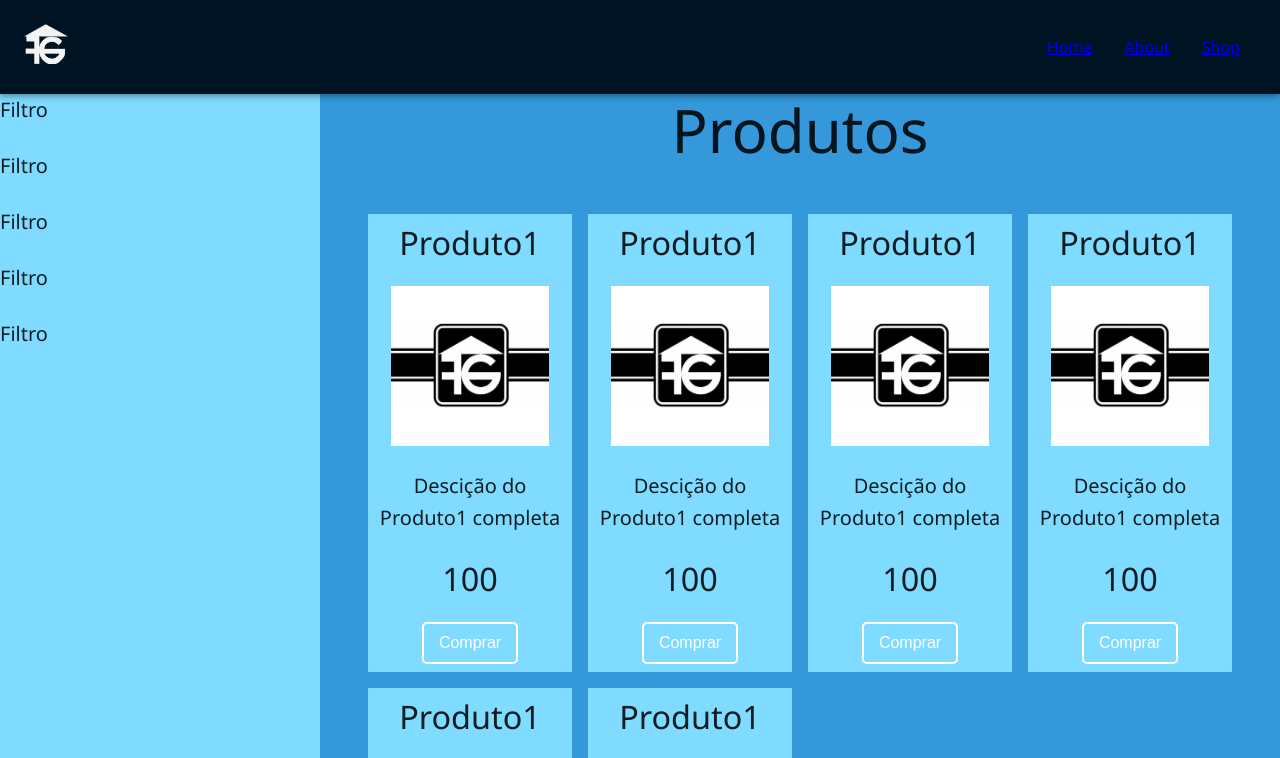
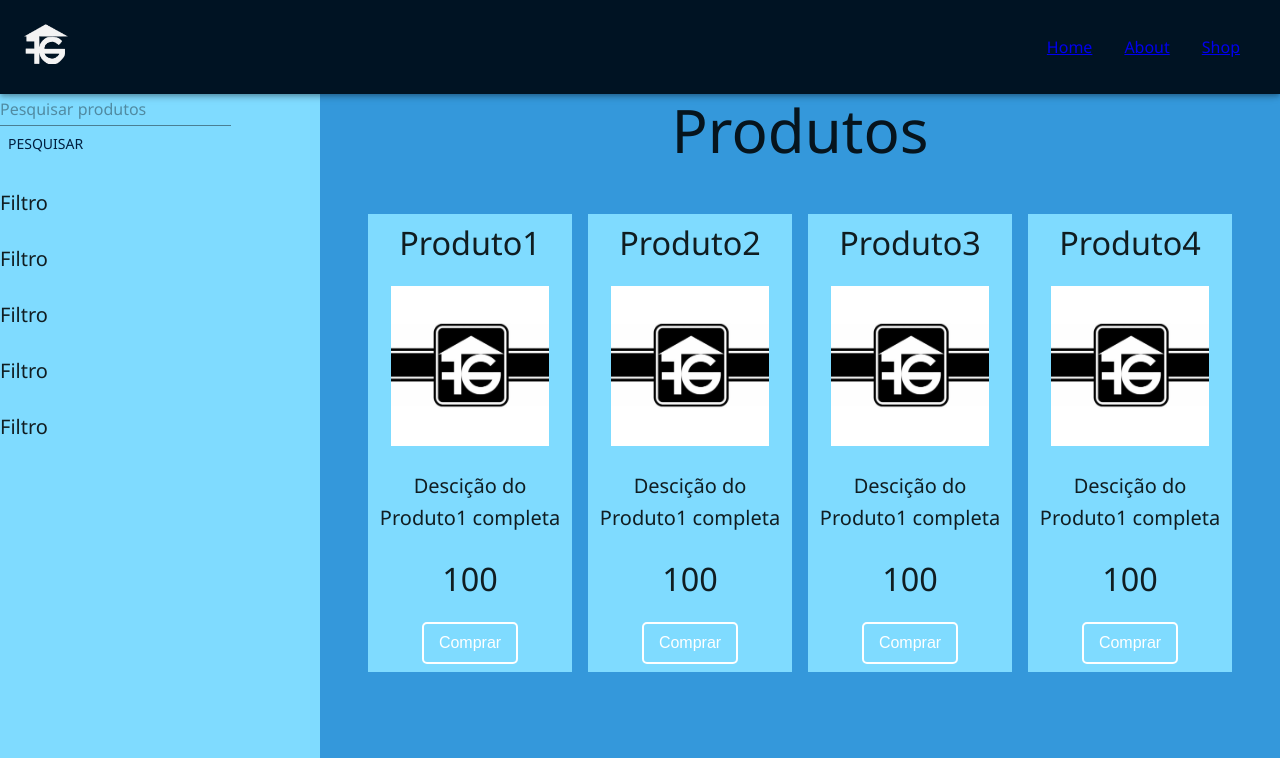
Before and after one commit to PedroVillafuerte/FrancoGagnorShop, a React (Vite) app: page /shop in a window 1280 px wide. Shown: the top 758 px of the page. Built offline with nearby package versions, Linux system fonts and the light colour scheme.

Commit message:
inicio do filter

```diff
--- a/src/components/Product/AllProducts.tsx
+++ b/src/components/Product/AllProducts.tsx
@@ -2,71 +2,52 @@ import placeHolder from '../../assets/Imgs/LogoFG.jpg'
 
 const AllProducts = [
   {
+    id: '0',
+    category: 'Categoria1',
     name: 'Produto1',
     img: placeHolder,
     price: 100,
     description: 'Descição do Produto1 completa',
-        button:
+    button: {
+      label: 'Comprar',
+      link: 'https://www.google.com',
+    },
+  },
   {
-            label: "Comprar",
-            link: "https://www.google.com"
-        }
-        ,
-    }, {
-        name: 'Produto1',
+    id: '1',
+    category: 'Categoria2',
+    name: 'Produto2',
     img: placeHolder,
     price: 100,
     description: 'Descição do Produto1 completa',
-        button:
+    button: {
+      label: 'Comprar',
+      link: 'https://www.google.com',
+    },
+  },
   {
-            label: "Comprar",
-            link: "https://www.google.com"
-        }
-        ,
-    }, {
-        name: 'Produto1',
+    id: '2',
+    category: 'Categoria3',
+    name: 'Produto3',
     img: placeHolder,
     price: 100,
     description: 'Descição do Produto1 completa',
-        button:
+    button: {
+      label: 'Comprar',
+      link: 'https://www.google.com',
+    },
+  },
   {
-            label: "Comprar",
-            link: "https://www.google.com"
-        }
-        ,
-    }, {
-        name: 'Produto1',
+    id: '3',
+    category: 'Categoria4',
+    name: 'Produto4',
     img: placeHolder,
     price: 100,
     description: 'Descição do Produto1 completa',
-        button:
-        {
-            label: "Comprar",
-            link: "https://www.google.com"
-        }
-        ,
-    }, {
-        name: 'Produto1',
-        img: placeHolder,
-        price: 100,
-        description: 'Descição do Produto1 completa',
-        button:
-        {
-            label: "Comprar",
-            link: "https://www.google.com"
-        }
-        ,
-    }, {
-        name: 'Produto1',
-        img: placeHolder,
-        price: 100,
-        description: 'Descição do Produto1 completa',
-        button:
-        {
-            label: "Comprar",
-            link: "https://www.google.com"
-        }
-        ,
+    button: {
+      label: 'Comprar',
+      link: 'https://www.google.com',
+    },
   },
 ]
 
--- a/src/pages/Shop/Shop.tsx
+++ b/src/pages/Shop/Shop.tsx
@@ -1,33 +1,46 @@
-import { Grid2, styled, Typography } from "@mui/material"
+import { Grid2, styled, Typography } from '@mui/material'
 import AllProducts from '../../components/Product/AllProducts'
-import Product from "../../components/Product/Product"
-import Filter from "./ShopFilter"
+import Product from '../../components/Product/Product'
+import { useState } from 'react'
+import Filter from './ShopFilter'
 
 const Shop = () => {
+  const [products, setProducts] = useState(AllProducts)
+
   const StyledProducts = styled('div')(({ theme }) => ({
     backgroundColor: theme.palette.primary.light,
     height: '100vh',
     overflowY: 'auto',
   }))
 
+  const FilterItems = (value: string) => {
+    if (value === '') {
+      setProducts(AllProducts)
+    } else {
+      setProducts(
+        AllProducts.filter((product) => {
+          return product.name.toLowerCase().includes(value.toLowerCase())
+        })
+      )
+    }
+    console.log('foi')
+  }
+
   return (
     <Grid2 container>
       <Grid2 size={3}>
-                <Filter />
-            </Grid2><Grid2 size={9}>
+        <Filter filterItems={FilterItems} />
+      </Grid2>
+      <Grid2 size={9}>
         <StyledProducts>
-                    <Typography textAlign={'center'} variant="h2">Produtos</Typography>
+          <Typography textAlign={'center'} variant="h2">
+            Produtos
+          </Typography>
           <Grid2 container margin={5}>
-                        {AllProducts.map((product) => {
+            {products.map((product) => {
               return (
-                                <Grid2 size={3} >
-                                    <Product
-                                        name={product.name}
-                                        img={product.img}
-                                        price={product.price}
-                                        description={product.description}
-                                        button={product.button}
-                                    />
+                <Grid2 key={product.id} size={3}>
+                  <Product name={product.name} img={product.img} price={product.price} description={product.description} button={product.button} />
                 </Grid2>
               )
             })}
--- a/src/pages/Shop/ShopFilter.tsx
+++ b/src/pages/Shop/ShopFilter.tsx
@@ -1,6 +1,10 @@
-import { Grid2, styled, Typography } from "@mui/material"
+import { Button, Grid2, Input, styled, Typography } from '@mui/material'
+import React, { useState } from 'react'
 
-const Filter = () => {
+type FilterProps = {
+  filterItems: (value: string) => void
+}
+
 const StyledFitler = styled('div')(({ theme }) => ({
   display: 'flex',
   flexDirection: 'column',
@@ -8,9 +12,16 @@ const Filter = () => {
   height: '100vh',
 }))
 
+const Filter: React.FC<FilterProps> = ({ filterItems }) => {
+  const [filterInput, setFilterInput] = useState('')
   return (
+    <>
       <StyledFitler>
-            <Grid2 container display={'flex'} flexDirection={'column'} spacing={3} height={'100%'} >
+        <Grid2 container display={'flex'} flexDirection={'column'} spacing={3} height={'100%'}>
+          <Grid2>
+            <Input placeholder={filterInput === '' ? 'Pesquisar produtos' : filterInput} onChange={(e) => setFilterInput(e.target.value)} value={filterInput} />
+            <Button onClick={() => filterItems(filterInput)}>Pesquisar</Button>
+          </Grid2>
           <Typography variant="h6">Filtro</Typography>
           <Typography variant="h6">Filtro</Typography>
           <Typography variant="h6">Filtro</Typography>
@@ -18,7 +29,14 @@ const Filter = () => {
           <Typography variant="h6">Filtro</Typography>
         </Grid2>
       </StyledFitler>
+    </>
   )
 }
 
+// export function useFilter(inputValue: string) {
+//   const [filterInput, setFilterInput] = useState(inputValue)
+
+//   return [filterInput, <Filter filterInput={filterInput} setFilterInput={setFilterInput} />]
+// }
+
 export default Filter
```
Lines whose indentation alone changed are shown as unchanged.
